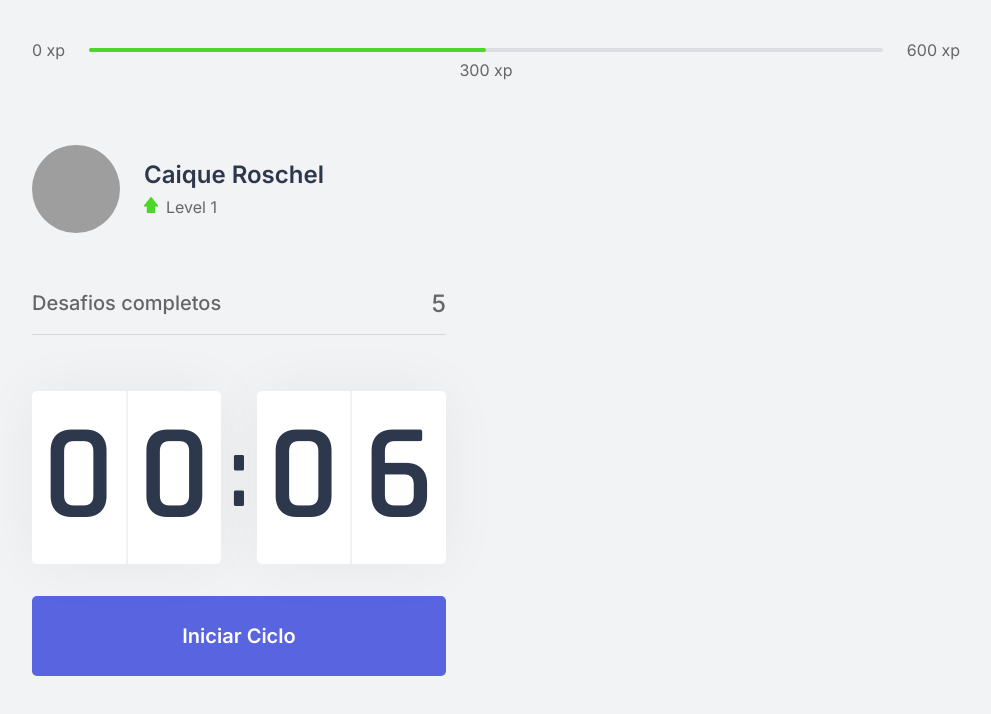
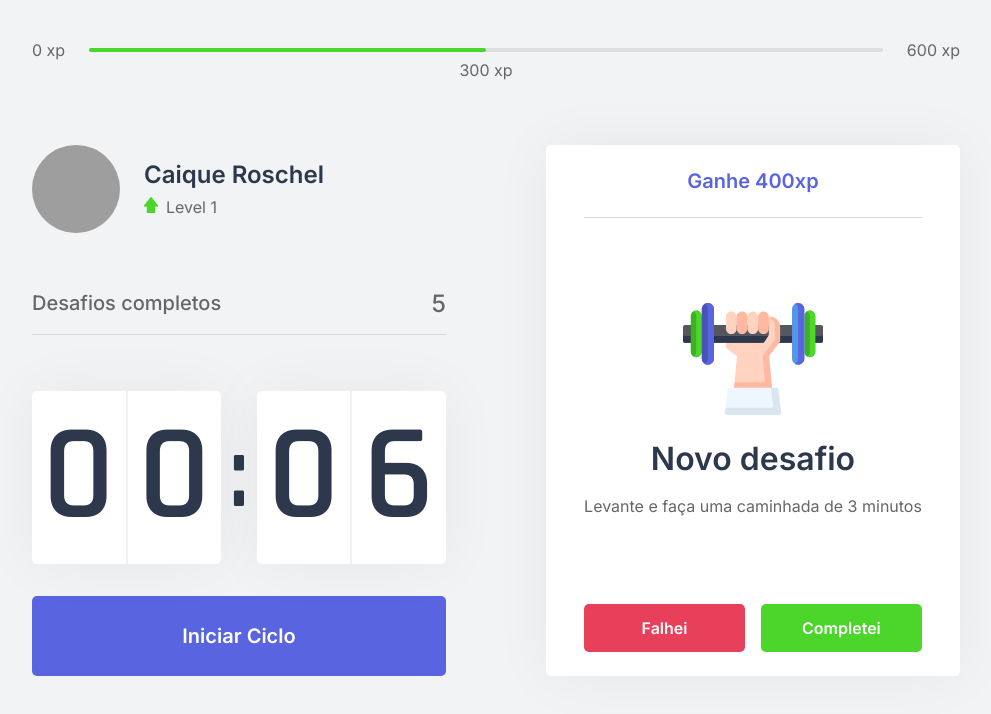
Before and after one commit to croschel/move-it, a Next.js app: page / in a window 1280 px wide. Shown: the top 714 px of the page, without its empty margins (144-1135 px from the left). Built offline with nearby package versions, Linux system fonts and the light colour scheme; grey boxes are pictures that could not be loaded.

Commit message:
contextApi from react was added with ChallengeProvider

```diff
--- /dev/null
+++ b/src/components/ChallengeBox.tsx
@@ -0,0 +1,35 @@
+import styles from "../styles/components/ChallengeBox.module.css";
+
+export function ChallengeBox() {
+  const hasActiveChallenge = true;
+  return (
+    <div className={styles.challengeBoxContainer}>
+      {hasActiveChallenge ? (
+        <div className={styles.challengeActive}>
+          <header>Ganhe 400xp</header>
+          <main>
+            <img src="icons/body.svg" alt="body" />
+            <strong>Novo desafio</strong>
+            <p>Levante e faça uma caminhada de 3 minutos</p>
+          </main>
+          <footer>
+            <button type="button" className={styles.challengeFailedButton}>
+              Falhei
+            </button>
+            <button type="button" className={styles.challengeSucceedButton}>
+              Completei
+            </button>
+          </footer>
+        </div>
+      ) : (
+        <div className={styles.challengeNotActive}>
+          <strong>Finalize um ciclo para receber um desafio</strong>
+          <p>
+            <img src="icons/level-up.svg" alt="level-up" />
+            Avance de level completando desafios
+          </p>
+        </div>
+      )}
+    </div>
+  );
+}
--- a/src/components/Countdown.tsx
+++ b/src/components/Countdown.tsx
@@ -1,7 +1,10 @@
-import { useState, useEffect } from "react";
+import { useState, useEffect, useContext } from "react";
+import { ChallengesContext } from "../contexts/ChallengesContext";
 import styles from "../styles/components/Countdown.module.css";
 
 export function Countdown() {
+  const { startNewChallenge } = useContext(ChallengesContext);
+
   const [time, setTime] = useState(0.1 * 60);
   const [isActive, setIsActive] = useState(false);
   const [hasFinished, setHasFinished] = useState(false);
@@ -31,6 +34,8 @@
       }, 1000);
     } else if (isActive && time === 0) {
       setHasFinished(true);
+      setIsActive(false);
+      startNewChallenge();
     }
   }, [isActive, time]);
 
--- a/src/components/ExperienceBar.tsx
+++ b/src/components/ExperienceBar.tsx
@@ -2,7 +2,7 @@
 
 import styles from "../styles/components/ExperienceBar.module.css";
 
-const ExperienceBar: React.FC = () => {
+export function ExperienceBar() {
   return (
     <header className={styles.experienceBar}>
       <span>0 xp</span>
@@ -15,6 +15,4 @@
       <span>600 xp</span>
     </header>
   );
-};
-
-export default ExperienceBar;
+}
--- /dev/null
+++ b/src/contexts/ChallengesContext.tsx
@@ -0,0 +1,43 @@
+import { createContext, ReactNode, useState } from "react";
+
+interface ChallengesContextData {
+  level: number;
+  currentXP: number;
+  challengesCompleted: number;
+  levelUp: () => void;
+  startNewChallenge: () => void;
+}
+
+interface ChallengesProviderProps {
+  children: ReactNode;
+}
+
+export const ChallengesContext = createContext({} as ChallengesContextData);
+
+export function ChallengesProvider({ children }: ChallengesProviderProps) {
+  const [level, setLevel] = useState(1);
+  const [currentXP, setCurrentXP] = useState(0);
+  const [challengesCompleted, setChallengesCompleted] = useState(0);
+
+  function levelUp() {
+    setLevel(level + 1);
+  }
+
+  function startNewChallenge() {
+    console.log("start new Challenge");
+  }
+
+  return (
+    <ChallengesContext.Provider
+      value={{
+        level,
+        currentXP,
+        challengesCompleted,
+        levelUp,
+        startNewChallenge,
+      }}
+    >
+      {children}
+    </ChallengesContext.Provider>
+  );
+}
--- a/src/pages/_app.tsx
+++ b/src/pages/_app.tsx
@@ -1,7 +1,12 @@
+import { ChallengesProvider } from "../contexts/ChallengesContext";
 import "../styles/global.css";
 
 function MyApp({ Component, pageProps }) {
-  return <Component {...pageProps} />;
+  return (
+    <ChallengesProvider>
+      <Component {...pageProps} />
+    </ChallengesProvider>
+  );
 }
 
 export default MyApp;
--- a/src/pages/index.tsx
+++ b/src/pages/index.tsx
@@ -1,11 +1,13 @@
 import React from "react";
 import Head from "next/head";
-import ExperienceBar from "../components/ExperienceBar";
+
+import { ExperienceBar } from "../components/ExperienceBar";
 import { Profile } from "../components/Profile";
 import { CompletedChallenges } from "../components/CompletedChallenges";
+import { Countdown } from "../components/Countdown";
+import { ChallengeBox } from "../components/ChallengeBox";
 
 import styles from "../styles/pages/Home.module.css";
-import { Countdown } from "../components/Countdown";
 
 export default function Home() {
   return (
@@ -20,7 +22,9 @@
           <CompletedChallenges />
           <Countdown />
         </div>
-        <div></div>
+        <div>
+          <ChallengeBox />
+        </div>
       </section>
     </div>
   );
--- /dev/null
+++ b/src/styles/components/ChallengeBox.module.css
@@ -0,0 +1,101 @@
+.challengeBoxContainer {
+  height: 100%;
+  background: var(--white);
+  border-radius: 5px;
+  box-shadow: 0 0 60px rgba(0, 0, 0, 0.05);
+  padding: 1.5rem 2 rem;
+  display: flex;
+  flex-direction: column;
+  align-items: center;
+  justify-content: center;
+  text-align: center;
+}
+
+.challengeNotActive {
+  display: flex;
+  flex-direction: column;
+  align-items: center;
+}
+
+.challengeNotActive strong {
+  font-size: 1.5rem;
+  font-weight: 500;
+  line-height: 1.4;
+}
+
+.challengeNotActive p {
+  display: flex;
+  flex-direction: column;
+  align-items: center;
+  line-height: 1.4;
+  max-width: 70%;
+  margin-top: 3rem;
+}
+
+.challengeNotActive p img {
+  margin-bottom: 1rem;
+}
+
+.challengeActive {
+  height: 100%;
+  display: flex;
+  flex-direction: column;
+  margin: 1.5rem;
+}
+
+.challengeActive header {
+  color: var(--blue);
+  font-weight: 600;
+  font-size: 1.25rem;
+  padding: 0 2rem 1.5rem;
+  border-bottom: 1px solid var(--gray-line);
+}
+
+.challengeActive main {
+  flex: 1;
+  display: flex;
+  flex-direction: column;
+  align-items: center;
+  justify-content: center;
+}
+
+.challengeActive main strong {
+  font-size: 2rem;
+  font-weight: 600;
+  color: var(--title);
+  margin: 1.5rem 0 1rem;
+}
+
+.challengeActive main p {
+  line-height: 1.5;
+}
+
+.challengeActive footer {
+  display: grid;
+  grid-template-columns: 1fr 1fr;
+  gap: 1rem;
+}
+
+.challengeActive footer button {
+  height: 3rem;
+  display: flex;
+  align-items: center;
+  justify-content: center;
+  border: 0;
+  border-radius: 5px;
+  color: var(--white);
+  font-size: 1rem;
+  font-weight: 600;
+}
+
+.challengeActive footer button.challengeFailedButton {
+  background: var(--red);
+}
+
+.challengeActive footer button.challengeSucceedButton {
+  background: var(--green);
+}
+
+.challengeActive footer button:hover {
+  filter: brightness(0.9);
+}
```
